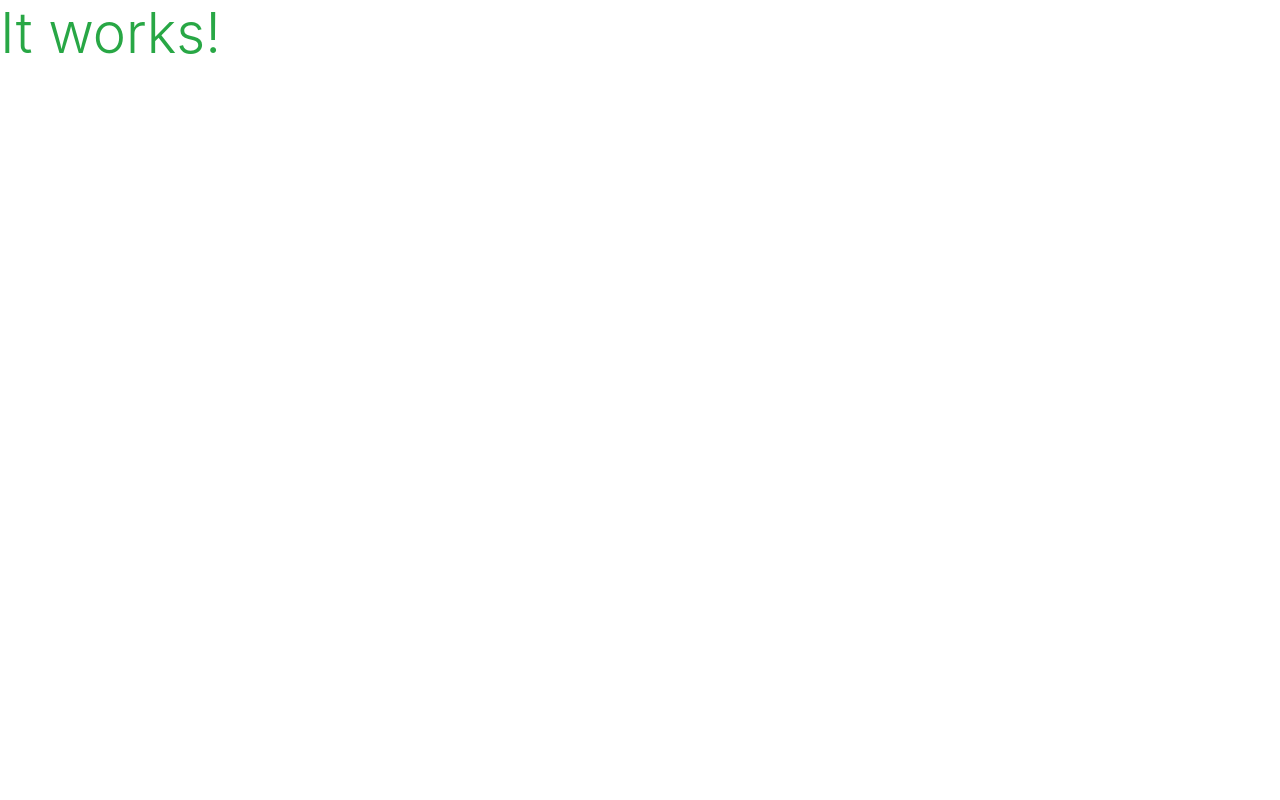
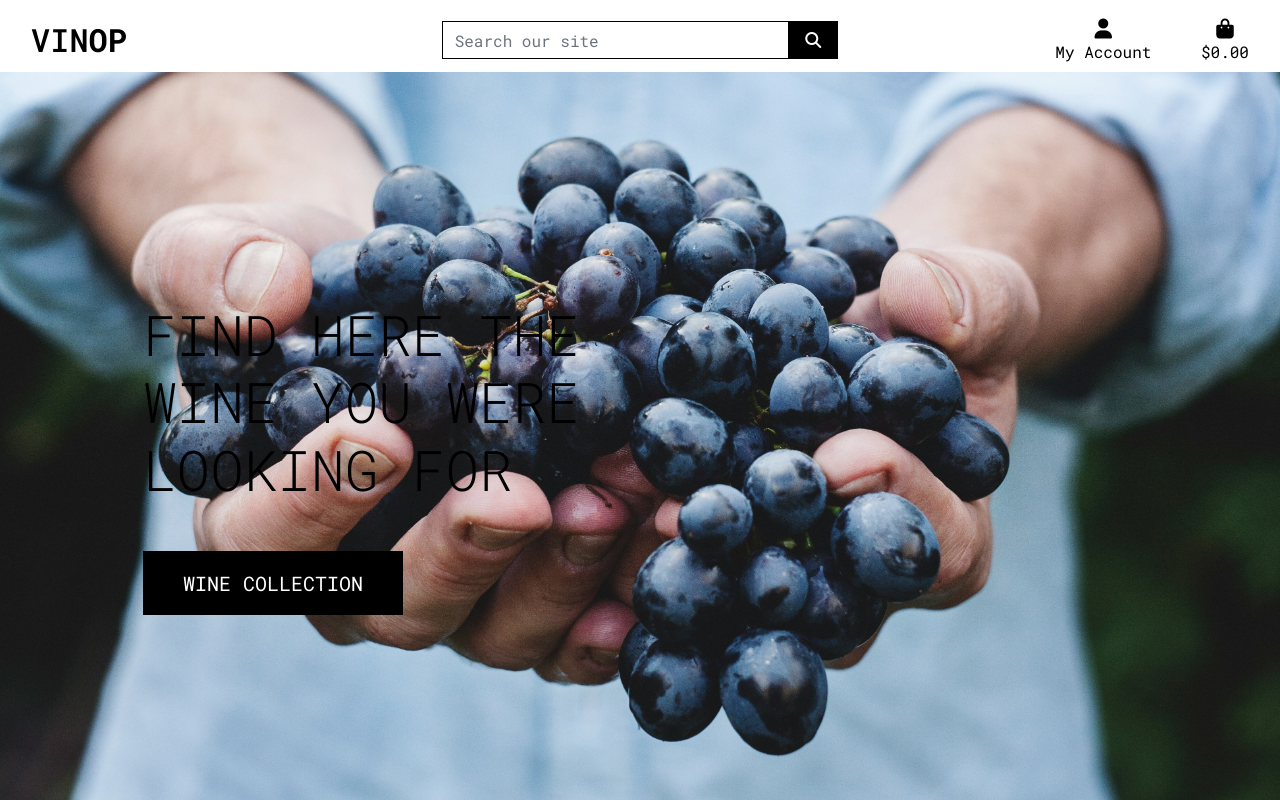
Before and after one commit to fenasti/vinop_p5, a Django app: page / in a window 1280 px wide. Before the commit the page is almost empty. Run offline with Django 3.2, Linux system fonts and the light colour scheme; some libraries are stand-ins or nearby versions.

Commit message:
create heading and display background image

```diff
--- a/home/templates/home/index.html
+++ b/home/templates/home/index.html
@@ -1,6 +1,27 @@
 {% extends "base.html" %}
 {% load static %}
 
+{% block page_header %}
+    <div class="container header-container">
+        <div class="row">
+            <div class="col"></div>
+        </div>
+    </div>
+{% endblock %}
+
 {% block content %}
-    <h1 class="display-4 text-success">It works!</h1>
+    <div class="container h-100">
+        <div class="row h-100">
+            <div class="col-7 col-md-6 my-auto">
+                <h1 class="display-4 logo-font text-black">
+                    Find here the wine you were looking for
+                </h1>
+                <div class="my-5">
+                    <h4>
+                        <a href="" class="shop-now-button btn btn-lg rounded-0 text-uppercase py-3">Wine Collection</a>
+                    </h4>
+                </div>
+            </div>
+        </div>
+    </div>
 {% endblock %}
--- /dev/null
+++ b/static/css/base.css
@@ -0,0 +1,81 @@
+html {
+    height: 100%;
+}
+
+body {
+    background: url('/media/homepage_background_cropped.jpg') no-repeat center center fixed;
+    background-size: cover;
+    height: calc(100vh - 164px);
+    color: #555;
+    font-family: 'Roboto Mono', monospace;
+}
+
+/* from Bulma */
+.icon {
+    align-items: center;
+    display: inline-flex;
+    justify-content: center;
+    height: 1.5rem;
+    width: 1.5rem;
+}
+
+.logo-font {
+    text-transform: uppercase;
+}
+
+.main-logo-link {
+    width: fit-content;
+}
+
+.shop-now-button {
+    background: black;
+    color: white;
+    min-width: 260px;
+}
+
+.btn-black {
+    background: black;
+    color: white;
+}
+
+.shop-now-button:hover,
+.shop-now-button:active,
+.shop-now-button:focus,
+.btn-black:hover,
+.btn-black:active,
+.btn-black:focus {
+    background: #222;
+    color: white;
+}
+
+.text-black {
+    color: #000 !important;
+}
+
+.border-black {
+    border: 1px solid black !important;
+}
+
+/* -------------------------------- Media Queries */
+
+/* Slightly larger container on xl screens */
+@media (min-width: 1200px) {
+  .container {
+    max-width: 80%;
+  }
+}
+
+/* fixed top navbar only on medium and up */
+@media (min-width: 992px) {
+    .fixed-top-desktop-only {
+        position: fixed;
+        top: 0;
+        right: 0;
+        left: 0;
+        z-index: 1030;
+    }
+
+    .header-container {
+        padding-top: 164px;
+    }
+}
--- a/templates/base.html
+++ b/templates/base.html
@@ -17,6 +17,10 @@
     {% block corecss %}
     <!-- Bootstrap CSS -->
     <link rel="stylesheet" href="https://cdn.jsdelivr.net/npm/bootstrap@4.6.2/dist/css/bootstrap.min.css" integrity="sha384-xOolHFLEh07PJGoPkLv1IbcEPTNtaed2xpHsD9ESMhqIYd0nLMwNLD69Npy4HI+N" crossorigin="anonymous">
+    <link rel="preconnect" href="https://fonts.googleapis.com">
+    <link rel="preconnect" href="https://fonts.gstatic.com" crossorigin>
+    <link href="https://fonts.googleapis.com/css2?family=Lato:ital,wght@0,100;0,300;0,400;0,700;0,900;1,100;1,300;1,400;1,700;1,900&family=Roboto+Mono:ital,wght@0,100..700;1,100..700&display=swap" rel="stylesheet">
+    <link rel="stylesheet" href="{% static 'css/base.css' %}">
     {% endblock %}
 
     {% block extra_css %}
@@ -24,6 +28,7 @@
 
     {% block corejs %}
     <!-- Separate Popper and Bootstrap JS -->
+    <script src="https://kit.fontawesome.com/bcf23c4239.js" crossorigin="anonymous"></script>
     <script src="https://cdn.jsdelivr.net/npm/jquery@3.5.1/dist/jquery.min.js" integrity="sha256-9/aliU8dGd2tb6OSsuzixeV4y/faTqgFtohetphbbj0=" crossorigin="anonymous"></script>
     <script src="https://cdn.jsdelivr.net/npm/popper.js@1.16.1/dist/umd/popper.min.js" integrity="sha384-9/reFTGAW83EW2RDu2S0VKaIzap3H66lZH81PoYlFhbGU+6BZp6G7niu735Sk7lN" crossorigin="anonymous"></script>
     <script src="https://cdn.jsdelivr.net/npm/bootstrap@4.6.2/dist/js/bootstrap.min.js" integrity="sha384-+sLIOodYLS7CIrQpBjl+C7nPvqq+FbNUBDunl/OZv93DB7Ln/533i8e/mZXLi/P+" crossorigin="anonymous"></script>
@@ -32,11 +37,71 @@
     {% block extra_js %}
     {% endblock %}
 
-    <title>Boutique Ado {% block extra_title %}{% endblock %}</title>
+    <title>Vinop</title>
 
   </head>
   <body>
-    <header class="container-fluid fixed-top"></header>
+    <header class="container-fluid fixed-top">
+      <div id="topnav" class="row bg-white pt-lg-2 d-none d-lg-flex">
+          <div class="col-12 col-lg-4 my-auto py-1 py-lg-0 text-center text-lg-left">
+              <a href="{% url 'home' %}" class="nav-link main-logo-link">
+                  <h2 class="logo-font text-black my-0">Vin<strong>Op</strong></h2>
+              </a>
+          </div>
+          <div class="col-12 col-lg-4 my-auto py-1 py-lg-0">
+              <form method="GET" action="">
+                  <div class="input-group w-100">
+                      <input class="form-control border border-black rounded-0" type="text" name="q" placeholder="Search our site">
+                      <div class="input-group-append">
+                          <button class="form-control btn btn-black border border-black rounded-0" type="submit">
+                              <span class="icon">
+                                  <i class="fas fa-search"></i>
+                              </span>
+                          </button>
+                      </div>
+                  </div>
+              </form>
+          </div>
+          <div class="col-12 col-lg-4 my-auto py-1 py-lg-0">
+              <ul class="list-inline list-unstyled text-center text-lg-right my-0">
+                  <li class="list-inline-item dropdown">
+                      <a class="text-black nav-link" href="#" id="user-options" data-toggle="dropdown" aria-haspopup="true" aria-expanded="false">
+                          <div class="text-center">
+                              <div><i class="fas fa-user fa-lg"></i></div>
+                              <p class="my-0">My Account</p>
+                          </div>
+                      </a>
+                      <div class="dropdown-menu border-0" aria-labelledby="user-options">
+                          {% if request.user.is_authenticated %}
+                              {% if request.user.is_superuser %}
+                                  <a href="" class="dropdown-item">Product Management</a>
+                              {% endif %}
+                              <a href="" class="dropdown-item">My Profile</a>
+                              <a href="{% url 'account_logout' %}" class="dropdown-item">Logout</a>
+                          {% else %}
+                              <a href="{% url 'account_signup' %}" class="dropdown-item">Register</a>
+                              <a href="{% url 'account_login' %}" class="dropdown-item">Login</a>
+                          {% endif %}
+                      </div>
+                  </li>
+                  <li class="list-inline-item">
+                      <a class="{% if grand_total %}text-info font-weight-bold{% else %}text-black{% endif %} nav-link" href="">
+                          <div class="text-center">
+                              <div><i class="fas fa-shopping-bag fa-lg"></i></div>
+                              <p class="my-0">
+                                  {% if grand_total %}
+                                      ${{ grand_total|floatformat:2 }}
+                                  {% else %}
+                                      $0.00
+                                  {% endif %}
+                              </p>
+                          </div>
+                      </a>
+                  </li>
+              </ul>
+          </div>
+      </div>
+  </header>
 
     {% if messages %}
         <div class="message-container"></div>
--- a/vinop/settings.py
+++ b/vinop/settings.py
@@ -150,6 +150,10 @@ USE_TZ = True
 # https://docs.djangoproject.com/en/3.2/howto/static-files/
 
 STATIC_URL = '/static/'
+STATICFILES_DIRS = (os.path.join(BASE_DIR, 'static'),)
+
+MEDIA_URL = '/media/'
+MEDIA_ROOT = os.path.join(BASE_DIR, 'media')
 
 # Default primary key field type
 # https://docs.djangoproject.com/en/3.2/ref/settings/#default-auto-field
--- a/vinop/urls.py
+++ b/vinop/urls.py
@@ -15,9 +15,11 @@ Including another URLconf
 """
 from django.contrib import admin
 from django.urls import path, include
+from django.conf import settings
+from django.conf.urls.static import static
 
 urlpatterns = [
     path('admin/', admin.site.urls),
     path('accounts/', include('allauth.urls')),
     path('', include('home.urls')),
-]
+] + static(settings.MEDIA_URL, document_root=settings.MEDIA_ROOT)
```
Also changed, not shown: media/homepage_background_cropped.jpg (added).
